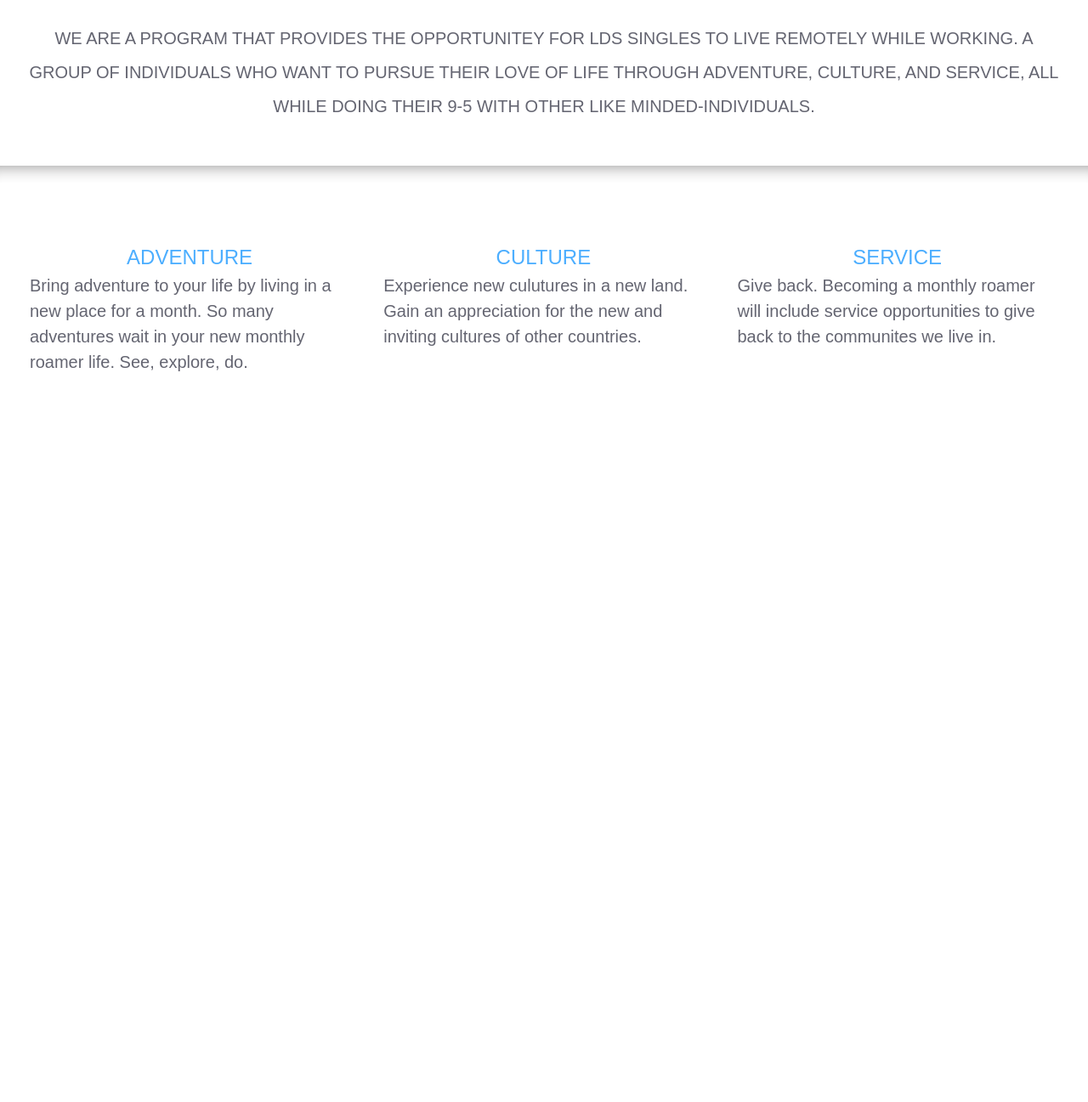
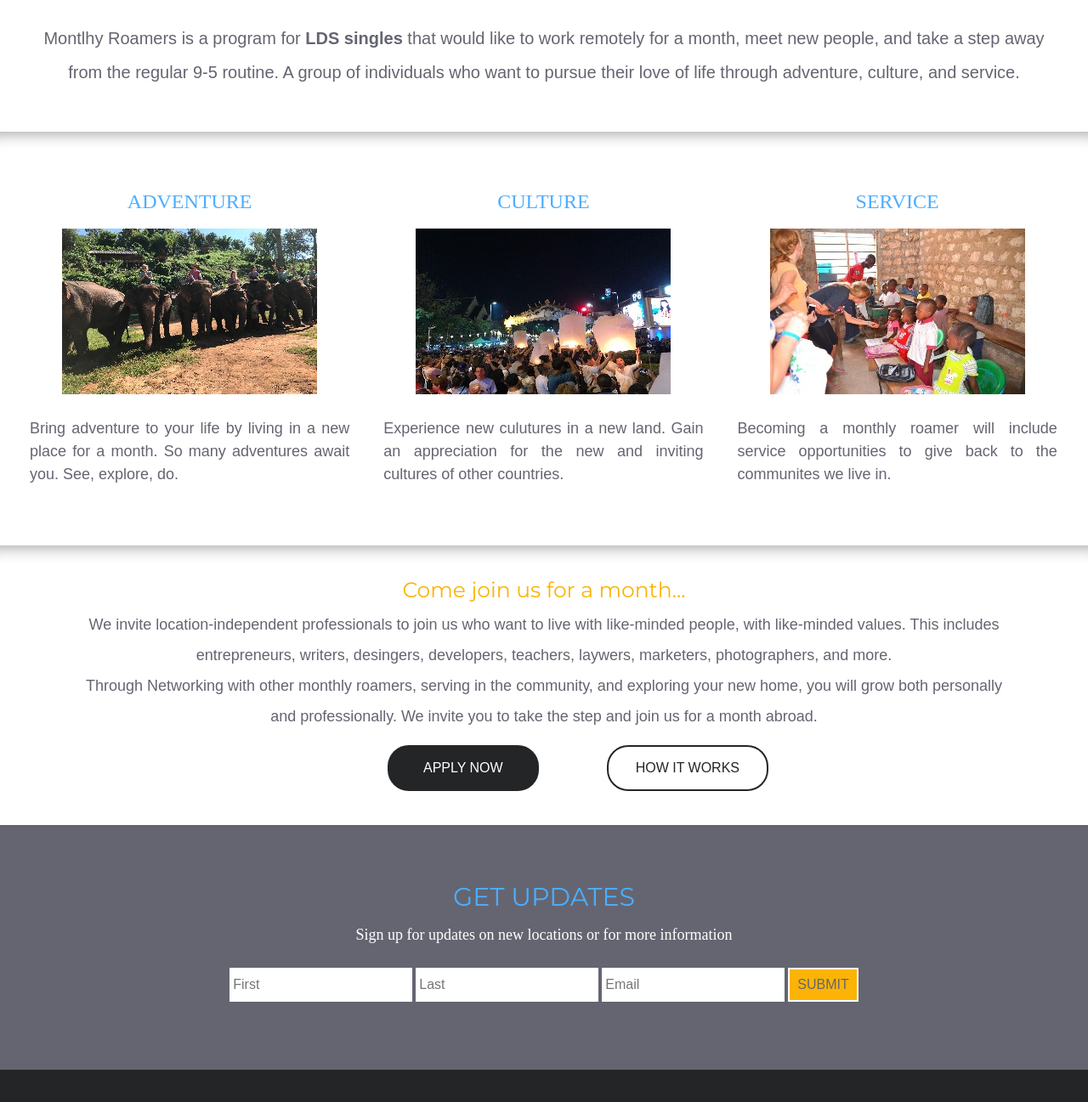
Before and after one commit to kweek/roamers, a plain HTML site: page index.html in a window 1280 px wide. Shown: the part 732-2029 px from the top of the page at 85% size. Before the commit the page ends 1243 px from the top, so only its background shows below. Drawn offline with nearby package versions, Linux system fonts and the light colour scheme; some packages are replaced by stand-ins of ours.

Commit message:
home page mostly done, connected initial controller and working

```diff
--- a/globalStyles.css
+++ b/globalStyles.css
@@ -15,10 +15,18 @@
 .nav-links {
   color: #646571;
 }
+
 .nav-apply {
   background-color: transparent;
   border: 2px solid #646571;
   border-radius: 25px;
   text-transform: uppercase;
-  font-size: 16px;
+  font-size: 14px;
 }
+.app-button:hover {
+  color: #ffffff;
+}
+.nav-apply:hover {
+  background-color: #646571;
+  border-radius: 25px;
+}
--- a/index.html
+++ b/index.html
@@ -10,7 +10,9 @@
     <link href="https://fonts.googleapis.com/css?family=Montserrat|Open+Sans" rel="stylesheet">
     <!-- <link href="https://fonts.googleapis.com/css?family=Didact+Gothic|Open+Sans" rel="stylesheet"> -->
     <!-- Link to Global app CSS -->
+
     <link rel="stylesheet" type="text/css" href="globalStyles.css">
+
 
     <!-- links to individual pages css -->
     <link rel="stylesheet" type="text/css" href="public/home/homeStyle.css">
@@ -37,16 +39,40 @@
             <a ui-sref="itinerary" class="nav-links">Itinerary</a>
             <a ui-sref="followUs" class="nav-links">Follow Us</a>
             <a ui-sref="charity" class="nav-links">Make a Difference</a>
-            <button class="nav-apply"><a ui-sref="apply" class="nav-links">Apply</a></button>
+            <button class="nav-apply"><a ui-sref="apply" class="nav-links app-button">Apply Now</a></button>
         </nav>
 
     </header>
 
+
     <ui-view></ui-view>
 
+    <!-- the styling for this footer is homeStyle.css -->
+
+    <footer class="global-footer">
+      <div class="email-container">
+          <p class="jh-text updates">Get Updates</p>
+          <p class="join-text updates-wording">Sign up for updates on new locations or for more information</p>
+          <form ng-submit="createPerson(newPerson)" class="create-input">
+              <input type="text" placeholder="First" class="input-box" ng-model="newPerson"></input>
+              <input type="text" placeholder="Last" class="input-box" ng-model="newPerson"></input>
+              <input type="text" placeholder="Email" class="input-box" ng-model="newPerson"></input>
+              <!-- <br class="submit-margin"> -->
+              <input type="submit" value="Submit" class="join-button submit-email"></input>
+          </form>
+      </div>
+      <div class="social-container">
+          <div class="social-links">
+              <a href=""><i class="fa fa-facebook" aria-hidden="true"></i></a>
+              <a href=""><i class="fa fa-envelope-o" aria-hidden="true"></i></a>
+              <a href="https://www.instagram.com/monthlyroamer/"><i class="fa fa-instagram" aria-hidden="true"></i></a>
+              <p class="copyright"> Copyright 2017 Monthly Roamer, LLC</p>
+          </div>
+      </div>
+    </footer>
 
 
-
+    <script src="https://use.fontawesome.com/99cc7ac06e.js"></script>
     <!-- Angular and ui-router files -->
     <script src="https://cdnjs.cloudflare.com/ajax/libs/angular.js/1.4.7/angular.js"></script>
     <script src="https://cdnjs.cloudflare.com/ajax/libs/angular-ui-router/0.2.15/angular-ui-router.js"></script>
--- a/public/app.js
+++ b/public/app.js
@@ -4,6 +4,7 @@ angular.module('roamers', ['ui.router'])
           .state('home', {
             url: '/',
             templateUrl: './public/home/home.html',
+            controller: 'homeCtrl',
           })
           .state('howItWorks', {
             url: '/howItWorks',
--- a/public/home/home.html
+++ b/public/home/home.html
@@ -1,4 +1,5 @@
 <div class="top-container">
+  {{test}}
     <div class="background">
         <div class="home-pic-text">YOU ARE HOME</div>
     </div>
@@ -11,22 +12,53 @@
         <br>
         <hr class="line-style ls-margin">
         <br>
-        <p class="intro-header font-p">We are a program that provides the opportunitey for LDS singles to live remotely while working. A group of individuals who want to pursue their love of life through adventure, culture, and service, all while doing their 9-5 with other like minded-individuals.</p>
+        <p class="intro-header font-p"> Montlhy Roamers is a program for <strong class="bold-lds">LDS singles</strong> that would like to work remotely for a month, meet new people, and take a step away from the regular 9-5 routine. A group of individuals who want to pursue their love of life through adventure, culture, and service.</p>
     </div>
 </div>
 <hr class="line-style">
 <div class="our-mission-container">
-  <div class="mission adventure">
+  <div class="mission">
     <p class="mission-header">ADVENTURE</p>
-    <p class="mission-p">Bring adventure to your life by living in a new place for a month. So many adventures wait in your new monthly roamer life. See, explore, do.</p>
+    <p class="mission-p adventure">Bring adventure to your life by living in a new place for a month. So many adventures await you. See, explore, do.</p>
   </div>
-  <div class="mission culture">
+  <div class="mission">
     <p class="mission-header">CULTURE</p>
-    <p class="mission-p">Experience new culutures in a new land. Gain an appreciation for the new and inviting cultures of other countries.</p>
+    <p class="mission-p culture">Experience new culutures in a new land. Gain an appreciation for the new and inviting cultures of other countries.</p>
   </div>
-  <div class="mission service">
+  <div class="mission">
     <p class="mission-header">SERVICE</p>
-    <p class="mission-p">Give back. Becoming a monthly roamer will include service opportunities to give back to the communites we live in. </p>
+    <p class="mission-p service">Becoming a monthly roamer will include service opportunities to give back to the communites we live in. </p>
   </div>
+</div>
+<hr class="line-style">
+<div class="come-join">
+  <div class="join-header">
+    <p class="jh-text">Come join us for a month...</p>
+    <p class="join-text font-p"> We invite location-independent professionals to join us who want to live with like-minded people, with like-minded values. This includes entrepreneurs, writers, desingers, developers, teachers, laywers, marketers, photographers, and more. </p>
+    <p class="join-text font-p">Through Networking with other monthly roamers, serving in the community, and exploring your new home, you will grow both personally and professionally. We invite you to take the step and join us for a month abroad. </p>
+  </div>
+    <br>
+  <div class="button-a-h">
+    <div class="button-join">
+      <button class="join-button join-apply"><a ui-sref="apply">Apply Now</a></button>
+    </div>
+    <div class="button-join">
+      <button class="join-button join-how"><a ui-sref="apply" class="join-how">How it Works</a></button>
+    </div>
+  </div>
+<!-- <div class="email-container">
+    <p class="jh-text updates">Get Updates</p>
+    <p class="join-text updates-wording">Sign up for updates on new locations or for more information</p>
+    <form ng-submit="createPerson(newPerson)" class="create-input">
+        <input type="text" placeholder="First" class="input-box"></input>
+        <input type="text" placeholder="Last" class="input-box"></input>
+        <input type="text" placeholder="Email" class="input-box"></input>
+
+        <input type="submit" value="Submit" class="join-button submit-email"></input>
+    </form>
+</div> -->
+<div class="home-footer">
 
 </div>
+
+</div>
--- a/public/home/homeCtrl.js
+++ b/public/home/homeCtrl.js
@@ -0,0 +1,7 @@
+angular.module('roamers')
+
+.controller('homeCtrl', function($scope, $stateParams, homeService){
+  // $scope.test = "WORKING::: YEAH!!";
+
+
+});
--- a/public/home/homeService.js
+++ b/public/home/homeService.js
@@ -0,0 +1,4 @@
+angular.module('roamers')
+.service('homeService', function(){
+
+})
--- a/public/home/homeStyle.css
+++ b/public/home/homeStyle.css
@@ -27,15 +27,21 @@ body {
 .intro-container {
   /*background-color: #efefef;*/
 }
+
 .intro-header {
   font-size: 35px;
   font-family: 'Montserrat', 'Open Sans', sans-serif;
-  color: #4caeff;
-  text-transform: uppercase;
+  color: #FBB406;
+  /*text-transform: uppercase;*/
   text-align: center;
   padding-top: 20px;
   padding-bottom: 10px;
 }
+.bold-lds {
+  font-weight: bold;
+}
+
+
 /*Distinct line above and below intro-header */
 .line-style {
   height: 20px;
@@ -47,15 +53,17 @@ body {
 .ls-margin {
   margin: 0 250px;
 }
+
 .font-p {
   color: #646571;
   text-align: center;
   font-family: sans-serif;
-  margin: 0 30px;
+  margin: 0 40px;
   margin-bottom: 40px;
   font-size: 20px;
   font-weight: 100;
   line-height: 2;
+  /*text-align: justify;*/
 }
 .our-mission-container {
   padding-left: 15px;
@@ -65,17 +73,13 @@ body {
   display: flex;
 }
 .mission {
-  margin-top: 50px;
+  margin-top: 30px;
   margin-bottom: 50px;
   padding-top: 1em;
   padding-bottom: 1em;
   width: 33.3%;
   padding: 20px;
   color: #646571;
-  font-size: 20px;
-  font-weight: 100;
-  font-family: sans-serif;
-  line-height: 1.5;
 }
 .mission-header {
   color: #4caeff;
@@ -83,3 +87,140 @@ body {
   font-weight: 400;
   text-align: center;
 }
+.mission-p:before {
+  display: block;
+  content: " ";
+  background-image: url();
+  width: 80px;
+  height: 80px;
+  /*background-position: -311px -100px;*/
+  margin: 0 auto 27px auto;
+}
+.mission-p {
+  font-size: 18px;
+  font-weight: 100;
+  font-family: sans-serif;
+  line-height: 1.5;
+  text-align: justify;
+}
+.adventure::before {
+  margin-top: 20px;
+  width: 100%;
+  height: 195px;
+  background-image: url('/public/img/exsmallElephant.jpeg');
+  background-repeat: no-repeat;
+  background-position: center;
+}
+.culture::before {
+  margin-top: 20px;
+  width: 100%;
+  height: 195px;
+  background-image: url('/public/img/cultureThailand.jpeg');
+  background-repeat: no-repeat;
+  background-position: center;
+}
+.service::before {
+  margin-top: 20px;
+  width: 100%;
+  height: 195px;
+  background-image: url('/public/img/service.jpeg');
+  background-repeat: no-repeat;
+  background-position: center;
+}
+
+/*come join us for a month container*/
+.jh-text {
+  font-size: 25px;
+  font-family: 'Montserrat', 'Open Sans', sans-serif;
+  color: #FBB406;
+  /*text-transform: uppercase;*/
+  text-align: center;
+  padding-top: 20px;
+  padding-bottom: 10px;
+}
+.join-text {
+  font-size: 18px;
+  margin: 0 100px;
+}
+
+.join-button {
+  background-color: transparent;
+  border: 2px solid #242526;
+  border-radius: 25px;
+  text-transform: uppercase;
+  font-size: 16px;
+}
+.join-apply {
+  background-color: #242526;
+  padding: 16px;
+  padding-left: 40px;
+  padding-right: 40px;
+}
+.join-apply:hover{
+  border: 2px solid #646571;
+  background-color: #646571;
+}
+.join-how {
+  color: #242526;
+  padding: 16px;
+}
+.join-how:hover {
+  color: white;
+  background-color: #242526;
+}
+.button-a-h {
+  display: flex;
+  justify-content: center;
+}
+.button-join {
+  margin-left: 80px;
+}
+/*email container*/
+.email-container {
+  margin-top: 40px;
+  background-color: #646571;
+  padding: 50px;
+  text-align: center;
+}
+.create-input {
+  margin-bottom: 30px;
+}
+.submit-email {
+  margin-top: ;
+  background-color: #FBB406;
+  color: #646571;
+  border: 2px solid #fff;
+  padding: 9px;
+  border-radius: 0px;
+}
+.input-box {
+  height: 40px;
+  border: 2px solid #fff;
+  font-size: 16px;
+}
+.updates {
+  color: #4caeff;
+  text-transform: uppercase;
+  font-size: 30px;
+  margin-bottom: 10px;
+}
+.updates-wording {
+  color: #fff;
+  margin-bottom: 30px;
+}
+.social-container {
+  background-color: #242526;
+  color: #fff;
+}
+.social-links {
+  padding: 30px;
+  text-align: center;
+  font-size: 40px;
+}
+.fa {
+  margin: 15px;
+}
+.copyright {
+  margin-top: 20px;
+  font-size: 14px;
+}
```
Also changed, not shown: public/img/cultureThailand.jpeg (added), public/img/exsmallElephant.jpeg (added), public/img/service.jpeg (added), 1 other file.
